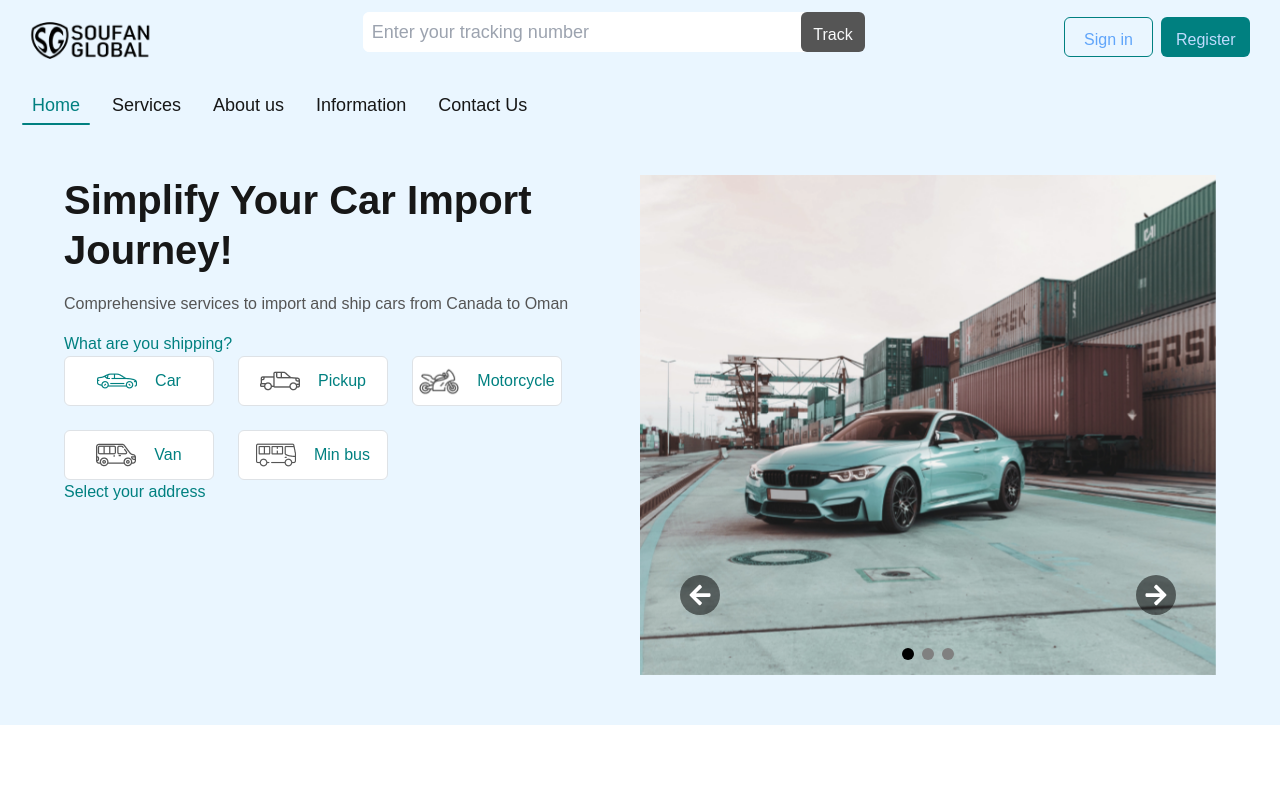
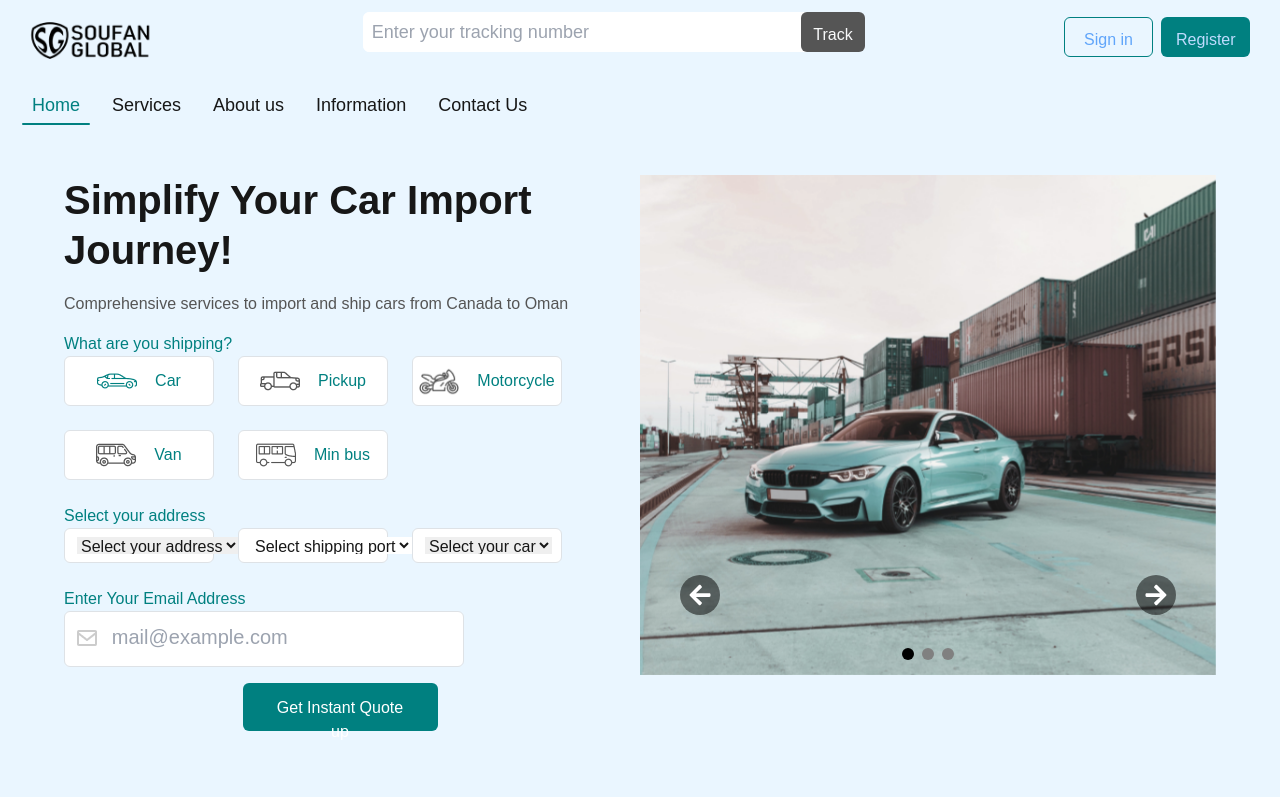
Before and after one commit to Ali-hasan-sss/car, a Next.js app: page / in a window 1280 px wide. Built offline with nearby package versions, Linux system fonts and the light colour scheme.

Commit message:
add new style

```diff
--- a/src/components/header/top-bar/Search-form.tsx
+++ b/src/components/header/top-bar/Search-form.tsx
@@ -1,12 +1,12 @@
 export default function search() {
   return (
-    <div className="track w-2/5 bg-white h-[40px]  flex item-center  ">
+    <div className="track relative w-2/5 bg-white h-[40px]  flex item-center  ">
       <input
         type="text"
         placeholder="Enter your tracking number"
         className="input rounded p-2  w-full max-w-lg  "
       />
-      <button className="btn w-[71px] h-[40px] p-[10px] gap-[10px] focus:none bg-trackbtn text-light hover:bg-gray-500">
+      <button className="btn w-[71px] right-0 h-[40px] p-[10px] gap-[10px] focus:none bg-trackbtn text-light hover:bg-gray-500">
         Track
       </button>
     </div>
--- a/src/components/hero/fillter.tsx
+++ b/src/components/hero/fillter.tsx
@@ -30,8 +30,65 @@ export default function Fillter() {
             ))}
           </div>
         </div>
+        {/**port information  */}
         <div className="fillter p-[10px] sm:p-[0px] gap-[20px]">
-          <p className="text-primary1">Select your address </p>
+          <p className="text-primary1 mt-4">Select your address</p>
+
+          <div className="flex w-full flex-wrap items-start justify-start gap-4">
+            {/* Select your address */}
+            <div className="flex border rounded bg-white w-[150px] h-[35px] py-[8px] px-[12px] ">
+              <select id="address" className="  focus:outline-none">
+                <option value="">Select your address</option>
+                <option value="address1">Address 1</option>
+                <option value="address2">Address 2</option>
+                <option value="address3">Address 3</option>
+              </select>
+            </div>
+
+            {/* Shipping Port */}
+            <div className="flex border rounded bg-white w-[150px] h-[35px] py-[8px] px-[12px]">
+              <select id="port" className=" bg-white focus:outline-none">
+                <option value="">Select shipping port</option>
+                <option value="port1">Port 1</option>
+                <option value="port2">Port 2</option>
+                <option value="port3">Port 3</option>
+              </select>
+            </div>
+
+            {/* Car */}
+            <div className="flex border rounded bg-white w-[150px] h-[35px] py-[8px] px-[12px]">
+              <select id="car" className=" focus:outline-none ">
+                <option value="">Select your car</option>
+                <option value="car1">Car 1</option>
+                <option value="car2">Car 2</option>
+                <option value="car3">Car 3</option>
+              </select>
+            </div>
+          </div>
+        </div>
+        {/**email address */}
+        <div className="fillter p-[10px] sm:p-[0px] gap-[20px]">
+          <p className="text-primary1 mt-4">Enter Your Email Address </p>
+          <div className="flex w-[400px] h-[56px] bg-white px-[12px] py-[8px] gap-[18px] border rounded items-start justify-start gap-4">
+            <div className="flex gap-[12px] w-full h-full item-center ">
+              <div className="w-[24px] h-[24px] relative item-center justify-center mt-[10px]">
+                <img src="/images/email-icon.png" alt="email" />
+              </div>
+              <div className="input flex item-center w-full justify-center">
+                <input
+                  type="email"
+                  placeholder="mail@example.com"
+                  className=" bg-white focus:outline-none text-xl mb-1 w-full"
+                />
+              </div>
+            </div>
+          </div>
+        </div>
+        {/**action */}
+        <div className="action w-full h-80px flex item-center justify-center py-[16px]">
+          <button className="btn w-[195px] h-[48px] rounded py-[12px] px-[24px] text-white bg-primary1 hover:bg-trasparent ">
+            Get Instant Quote up
+          </button>
         </div>
       </div>
     </div>
--- a/src/components/hero/hero.tsx
+++ b/src/components/hero/hero.tsx
@@ -3,11 +3,11 @@ import Slider from "./slider";
 import "./hero.css";
 export default function Hero() {
   return (
-    <div className="hero flex flex-col md:flex-row px-[10px] md:px-[64px] py-[10px] md:py-[50px] bg-secondary1 gap-6">
-      <div className="w-full md:w-1/2">
+    <div className="hero flex flex-col lg:flex-row px-[10px] md:px-[64px] py-[10px] md:py-[50px] bg-secondary1 gap-6">
+      <div className="w-full lg:w-1/2">
         <Fillter />
       </div>
-      <div className="w-full md:w-1/2">
+      <div className="w-full lg:w-1/2">
         <Slider />
       </div>
     </div>
```
Also changed, not shown: public/images/email-icon.png (added).
